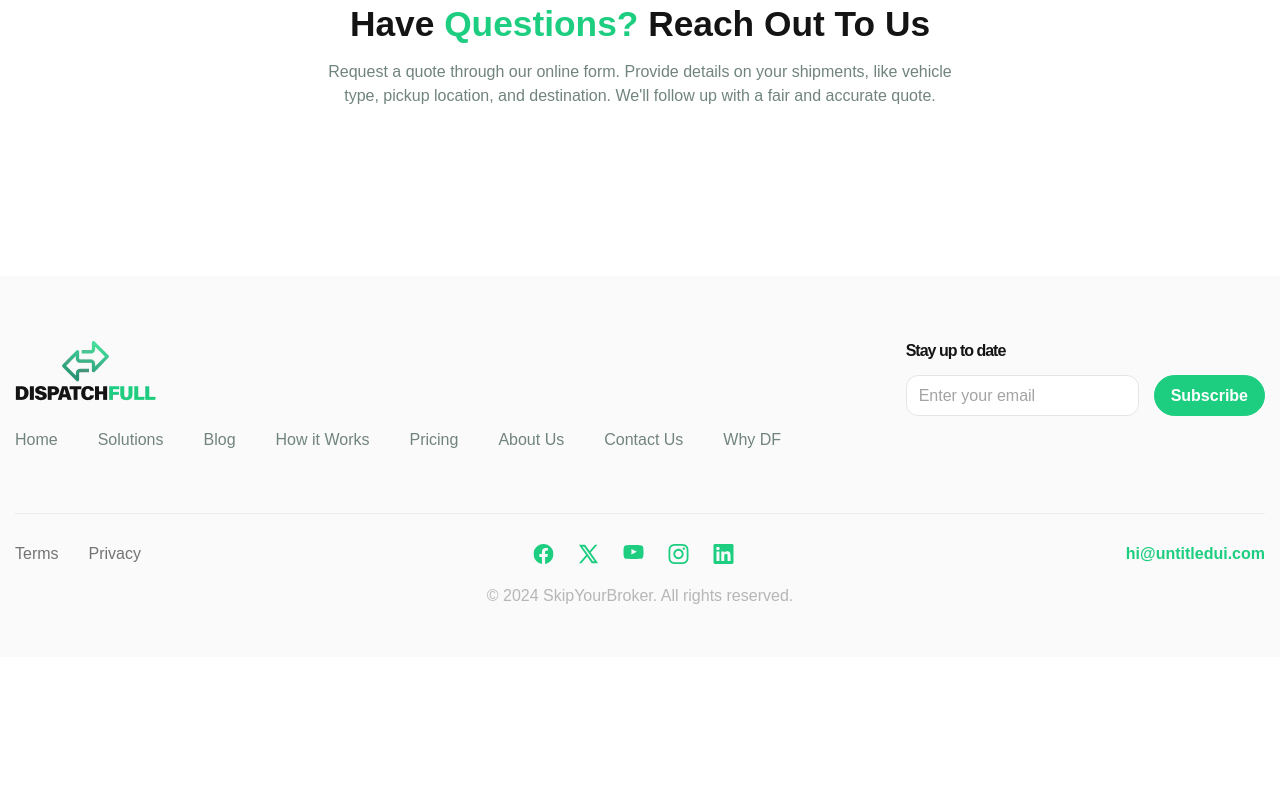
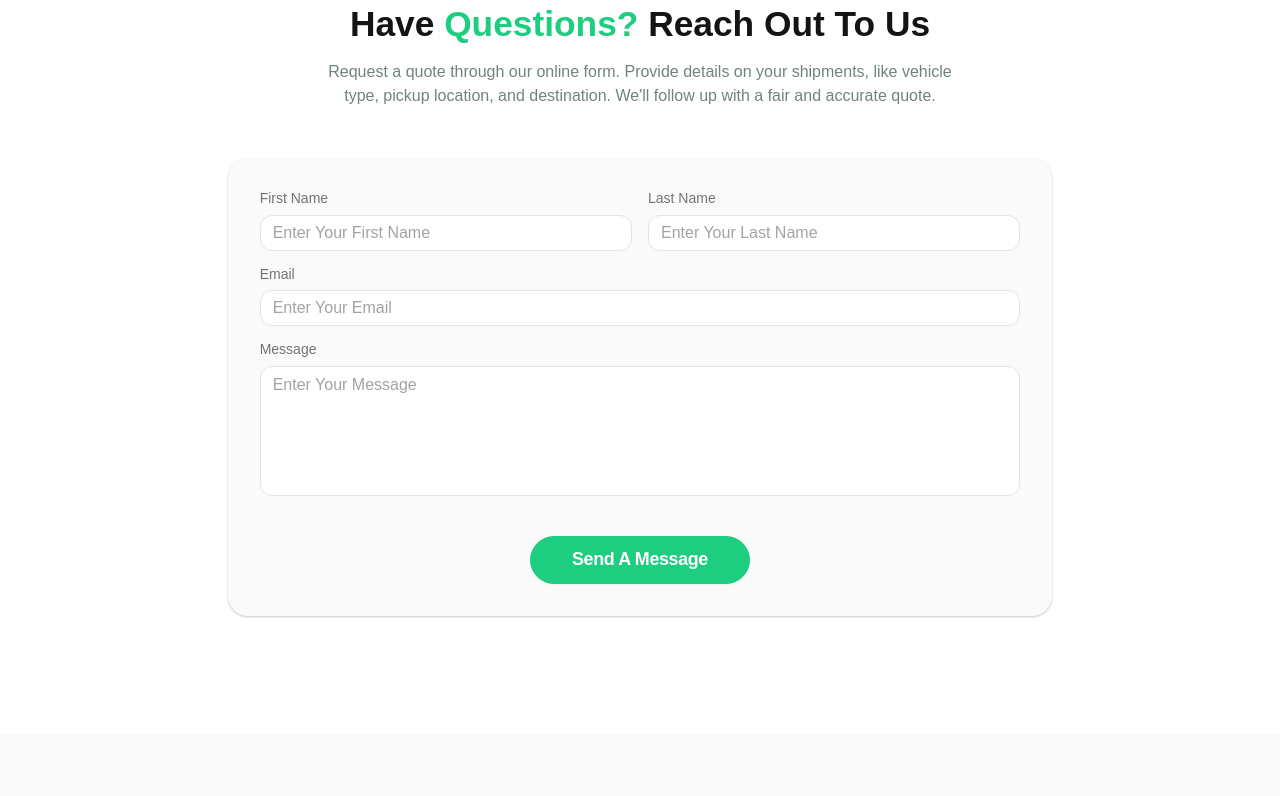
Before and after one commit to Boskolife/DispatchFull, a website built with Vite: page src/contact_us_page.html in a window 1280 px wide. Shown: the part 1810-2606 px from the top of the page. Before the commit the page ends 2467 px from the top, so only its background shows below. Built offline with nearby package versions, Linux system fonts and the light colour scheme; files whose address does not match are found by name.

Commit message:
add contact form

```diff
--- a/src/contact_us_page.html
+++ b/src/contact_us_page.html
@@ -215,21 +215,67 @@
               exceptional services to carriers and dispatchers, and we look
               forward to helping with your next auto shipment!
             </p>
+          </div>
         </div>
-    </div>
-    <div class="map">
-        <iframe src="https://www.google.com/maps/embed?pb=!1m18!1m12!1m3!1d51909.8611673797!2d144.97607200933314!3d-37.81333937852833!2m3!1f0!2f0!3f0!3m2!1i1024!2i768!4f13.1!3m3!1m2!1s0x6ad642e0ab25c14b%3A0xc09a0eb2e92206ff!2zMTAwIFNtaXRoIFN0LCBDb2xsaW5nd29vZCBWSUMgMzA2Niwg0JDQstGB0YLRgNCw0LvRltGP!5e0!3m2!1suk!2sua!4v1706033508692!5m2!1suk!2sua" width="600" height="450" style="border:0;" allowfullscreen="" loading="lazy" referrerpolicy="no-referrer-when-downgrade"></iframe>
-    </div>
+        <div class="map">
+          <iframe
+            src="https://www.google.com/maps/embed?pb=!1m18!1m12!1m3!1d51909.8611673797!2d144.97607200933314!3d-37.81333937852833!2m3!1f0!2f0!3f0!3m2!1i1024!2i768!4f13.1!3m3!1m2!1s0x6ad642e0ab25c14b%3A0xc09a0eb2e92206ff!2zMTAwIFNtaXRoIFN0LCBDb2xsaW5nd29vZCBWSUMgMzA2Niwg0JDQstGB0YLRgNCw0LvRltGP!5e0!3m2!1suk!2sua!4v1706033508692!5m2!1suk!2sua"
+            width="600"
+            height="450"
+            style="border: 0"
+            allowfullscreen=""
+            loading="lazy"
+            referrerpolicy="no-referrer-when-downgrade"
+          ></iframe>
+        </div>
       </section>
       <section class="question similar_contact">
         <div class="container">
           <div class="content">
             <h2 class="title">
-                Have <span class="green_text">Questions?</span> Reach Out To Us
+              Have <span class="green_text">Questions?</span> Reach Out To Us
             </h2>
             <p class="text">
-                Request a quote through our online form. Provide details on your shipments, like vehicle type, pickup location, and destination. We'll follow up with a fair and accurate quote.
+              Request a quote through our online form. Provide details on your
+              shipments, like vehicle type, pickup location, and destination.
+              We'll follow up with a fair and accurate quote.
             </p>
+            <form action="">
+              <div class="input_body">
+                <div class="input_wrap">
+                  <label for="" class="label_name">First Name</label>
+                  <input
+                    class="input_data"
+                    type="text"
+                    placeholder="Enter Your First Name"
+                  />
+                </div>
+                <div class="input_wrap">
+                  <label for="" class="label_name">Last Name</label>
+                  <input
+                    class="input_data"
+                    type="text"
+                    placeholder="Enter Your Last Name"
+                  />
+                </div>
+              </div>
+              <div class="input_wrap">
+                <label for="" class="label_name">Email</label>
+                <input
+                  class="input_data"
+                  type="mail"
+                  placeholder="Enter Your Email"
+                />
+              </div>
+              <div class="input_wrap">
+                <label for="" class="label_name">Message</label>
+                <textarea
+                  class="input_area"
+                  placeholder="Enter Your Message"
+                ></textarea>
+              </div>
+              <button class="form_btn">Send A Message</button>
+            </form>
           </div>
         </div>
       </section>
--- a/src/styles/layout/_common.scss
+++ b/src/styles/layout/_common.scss
@@ -2037,6 +2037,100 @@ html {
     margin: 0 auto;
     @include adaptive-value('margin-bottom', 50, 35, 1);
   }
+  form {
+    border-radius: 20px;
+    background: #fafafa;
+    box-shadow: 0px 1px 2.22px 0px rgba(0, 0, 0, 0.22);
+    padding: 32px;
+    @include adaptive-value('padding-left', 32, 24, 1);
+    @include adaptive-value('padding-right', 32, 24, 1);
+    max-width: 824px;
+    width: 100%;
+    margin: 0 auto;
+  }
+
+  .input_body {
+    display: flex;
+    align-items: center;
+    justify-content: space-between;
+    column-gap: 16px;
+
+    @include media('<tablet') {
+      flex-direction: column;
+    }
+
+    .input_wrap {
+      width: 49%;
+
+      @include media('<tablet') {
+        width: 100%;
+      }
+    }
+  }
+
+  .input_wrap {
+    display: flex;
+    flex-direction: column;
+    align-items: flex-start;
+    width: 100%;
+    margin-bottom: 15px;
+  }
+
+  .label_name {
+    color: #737373;
+    font-size: 14px;
+    font-weight: 500;
+    margin-bottom: 8px;
+  }
+
+  .input_data,
+  .input_area {
+    width: 100%;
+    border-radius: 12px;
+    border: 1px solid #e5e5e5;
+    background: $white;
+    padding: 8px 12px;
+    font-size: 16px;
+    color: $black;
+    transition: all 0.3s ease 0s;
+
+    &::placeholder {
+      color: #a3a3a3;
+      font-size: 16px;
+    }
+
+    &:focus {
+      border: 1px solid $green;
+      transition: all 0.3s ease 0s;
+    }
+  }
+
+  .input_area {
+    height: 130px;
+    margin-bottom: 25px;
+  }
+
+  .form_btn {
+    color: $white;
+    @include adaptive-value('font-size', 18, 16, 1);
+    font-weight: 600;
+    letter-spacing: -0.36px;
+    max-width: 220px;
+    width: 100%;
+    margin: 0 auto;
+    padding: 12px 32px;
+    border-radius: 50px;
+    border: 1px solid $green;
+    background-color: $green;
+    box-shadow: 0px 1px 2px 0px rgba(16, 24, 40, 0.05);
+    transition: all 0.3s ease 0s;
+
+    &:hover {
+      color: $green;
+      background-color: $white;
+      transition: all 0.3s ease 0s;
+    }
+  }
 }
 
 .visit {
@@ -2291,7 +2385,7 @@ html {
     @include adaptive-value('margin-bottom', 50, 35, 1);
   }
 
-  .icon{
+  .icon {
     @include adaptive-value('width', 48, 40, 1);
     @include adaptive-value('height', 48, 40, 1);
     @include adaptive-value('margin-bottom', 30, 15, 1);
@@ -2397,7 +2491,7 @@ html {
     @include adaptive-value('margin-bottom', 60, 40, 1);
   }
 
-  .icon{
+  .icon {
     @include adaptive-value('width', 48, 40, 1);
     @include adaptive-value('height', 48, 40, 1);
     @include adaptive-value('margin-bottom', 30, 15, 1);
```
